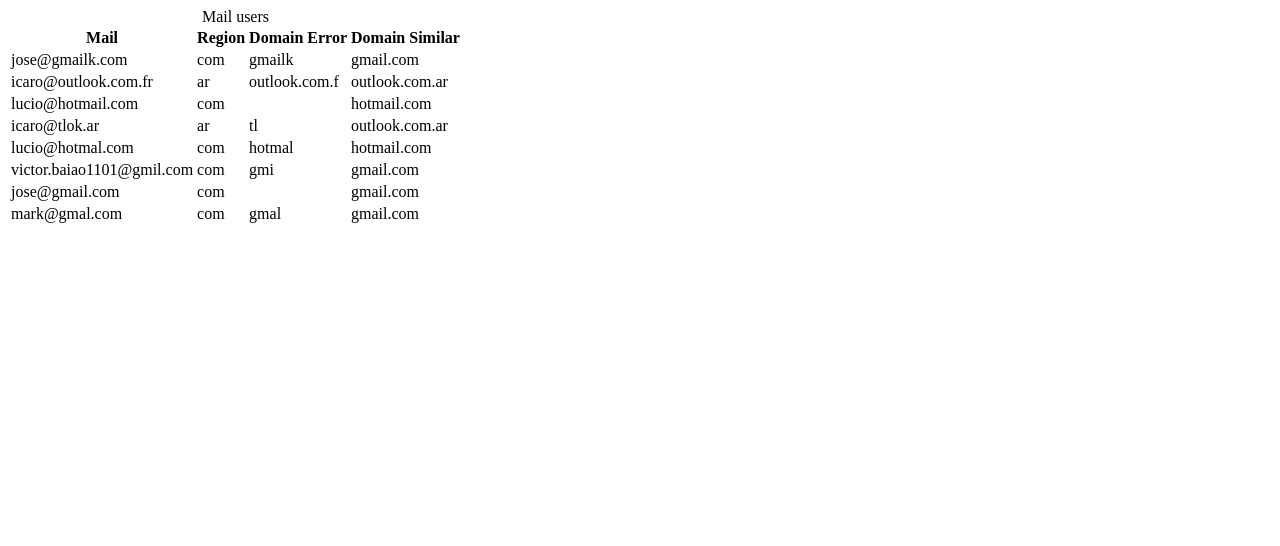
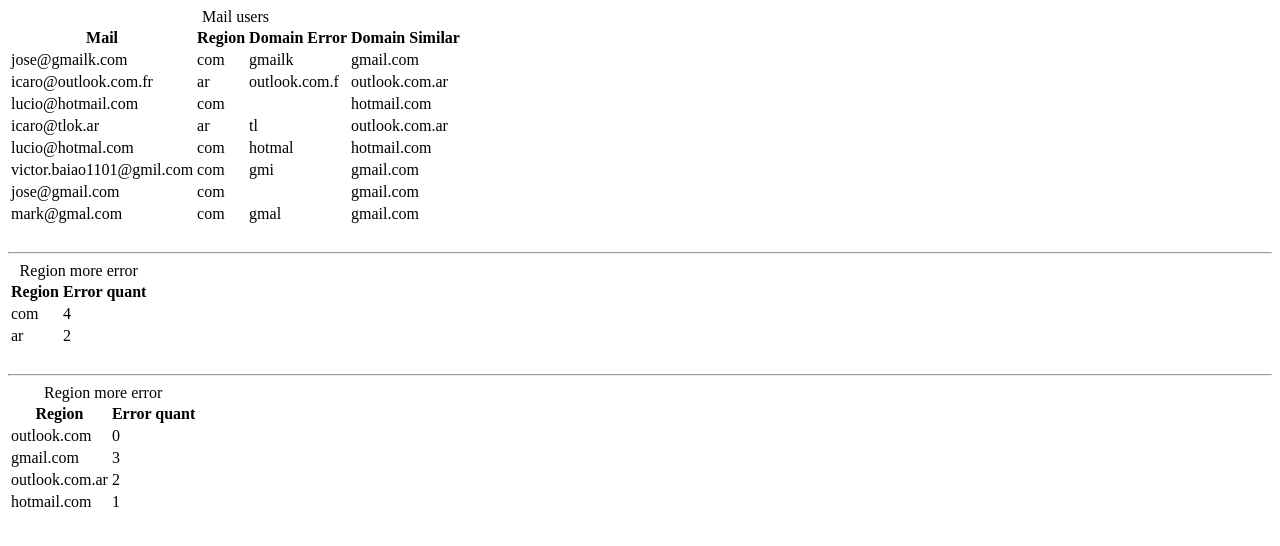
Before and after one commit to victorfernandesraton/SearchMail, a PHP site: page / in a window 1280 px wide. Shown: the top 546 px of the page. Run offline with PHP 8.4, Linux system fonts and the light colour scheme.

Commit message:
endereços com erro

```diff
--- a/_class/_Domain.php
+++ b/_class/_Domain.php
@@ -24,8 +24,8 @@ class _Domain {
     function getRegion() {
         return $this->region;
     }
-    function setErrorQuant($value) {
-        $this->errorquant = $value;
+    function setErrorQuant() {
+        $this->errorquant++;
     }
     function getErrorQuant() {
         return $this->errorquant;
--- a/_class/_Mails.php
+++ b/_class/_Mails.php
@@ -40,9 +40,6 @@ class _Mails
     function getUser() {
         return $this->user;
     }
-    function setRegion($value) {
-        $this->region = $value;
-    }
     function getRegion() {
         return $this->region;
     }
--- a/app/teste.php
+++ b/app/teste.php
@@ -23,4 +23,41 @@ foreach($mail_obj as $value):
 endforeach;
 ?>
 </table>
+<br>
+<hr>
+<table>
+<caption>Region more error</caption>
+<tr>
+    <th>Region</th>
+    <th>Error quant</th>
+</tr>
 <?php
+foreach($region as $value):
+?>
+<tr>
+    <td><?php echo $value->getRegion();?></td>
+    <td><?php echo($value->getErrorCount()); ?></td>
+</tr>
+<?php
+endforeach;
+?>
+</table>
+<br>
+<hr>
+<table>
+<caption>Region more error</caption>
+<tr>
+    <th>Region</th>
+    <th>Error quant</th>
+</tr>
+<?php
+foreach($domain_obj as $value):
+?>
+<tr>
+    <td><?php echo $value->getDomain();?></td>
+    <td><?php echo($value->getErrorQuant()); ?></td>
+</tr>
+<?php
+endforeach;
+?>
+</table>
--- a/config/tratament.php
+++ b/config/tratament.php
@@ -47,16 +47,17 @@
 
     // validador de dominio
     ValidDomain($mail_obj,$domain_obj);
-    // lista de prioridade
+
+    // lista de prioridade em caso de semelhança
     $errorlist = array("hotmail.com","gmail.com");
+
     // subistituição e correção dos dôminios
     ErrorDomain($mail_obj,$domain_obj,$errorlist);
 
-    // verifica onde houve a ocorrência de erro
-    foreach ($mail_obj as $value) {
-        WhereErrorDomain($value);
+    // verifica onde houve a ocorrência de erro e contabiliza os casos de erro
+    foreach ($mail_obj as $mail) {
+        WhereErrorDomain($mail); // onde ocorre o erro
+        ErrorRegionCounter($mail,$region); // contabiliza os paises que mais erraram
+        ErorDomainCounter($mail,$domain_obj); // contabiliza os dominios que são mais errados
     }
-
-    // contabilizando paises com erro
-    ErrorRegionCounter($mail_obj,$region);
 ?>
--- a/fun/ErrorDomain.php
+++ b/fun/ErrorDomain.php
@@ -24,24 +24,22 @@ function ErrorDomain_older($mail_obj,$domain_obj) {
 
 function ErrorDomain($mail,$domain,$error) {
     $before = 0;
-    foreach ($mail as $mail_value) {
-        // echo $mail_value->getMail()."<br>";
-        foreach ($domain as $domain_value) {
-            if ($mail_value->getStatus() == false) {
-                if (strlen($mail_value->getDomain()) < 4) {
+    foreach ($mail as $mail_value) { // passagen de objeto email
+        foreach ($domain as $domain_value) { // passagen de objeto dominio
+            if ($mail_value->getStatus() == false) { // se o estatus for falso:
+                if (strlen($mail_value->getDomain()) < 4) { // em casos onde temos endereço de email com poucos caracteres
                     $mail_value->setSimilarDomain(false);
                 } else {
                     similar_text($mail_value->getDomain(),$domain_value->getDomain(),$before);
-                    // echo $before."-".$mail_value->getPercent()."<br>";
-                    if($before == $mail_value->getPercent() && $before != 0) {
+                    if($before == $mail_value->getPercent() && $before != 0) { // caso onde há duas possibilidades distintas de semelhança
                         foreach ($error as $error_value) {
                             if (strcmp($mail_value->getSimilarDomain(),$error_value) == 0 || strcmp($domain_value->getDomain(),$error_value) == 0) {
                                 $mail_value->setSimilarDomain($error_value);
                             }
                         }
-                    } else if ($before > $mail_value->getPercent() && $mail_value->getStatus() == false) {
+                    } else if ($before > $mail_value->getPercent() && $mail_value->getStatus() == false) { // detecta qual tem a maior porcentagem
                         $mail_value->setPercent($before);
-                        $mail_value->setSimilarDomain($domain_value->getDomain());;
+                        $mail_value->setSimilarDomain($domain_value->getDomain());
                     }
                 }
             }
--- a/fun/ErrorDomainCountry.php
+++ b/fun/ErrorDomainCountry.php
@@ -1,15 +1,11 @@
 <?php
-
 function  ErrorDomainCountry($mail_list) {
     $arr_rtr = array();
     foreach ($mail_list as $value) {
         if ($value->getStatus() == false) {
-            if ($value->getRegion() == false) {
-                array_push($arr_rtr,"International");
-            } else array_push($arr_rtr,$value->getRegion());
+            array_push($arr_rtr,$value->getRegion());
         }
     }
     return $arr_rtr;
 }
-
 ?>
--- a/fun/ErrorRegionCounter.php
+++ b/fun/ErrorRegionCounter.php
@@ -1,11 +1,19 @@
 <?php
-function ErrorRegionCounter($mail_obj,$region) {
-foreach($mail_obj as $reg_mail) {
-        foreach ($region as $reg_list) {
-            if ($reg_mail->getStatus() == false){
-                if (strcmp($reg_mail->getRegion(),$reg_list->getRegion()) == 0) {
-                    $reg_list->setErrorCount();
-                }
+function ErrorRegionCounter($mail,$region) {
+    foreach ($region as $domain_list) {
+        if ($mail->getStatus() == false){
+            if (strcmp($mail->getRegion(),$domain_list->getRegion()) == 0) {
+                $domain_list->setErrorCount();
+            }
+        }
+    }
+}
+
+function ErorDomainCounter($mail,$domain) {
+    foreach ($domain as $domain_list) {
+        if ($mail->getStatus() == false){
+            if (strcmp($mail->getSimilarDomain(),$domain_list->getDomain()) == 0) {
+                $domain_list->setErrorQuant();
             }
         }
     }
```
